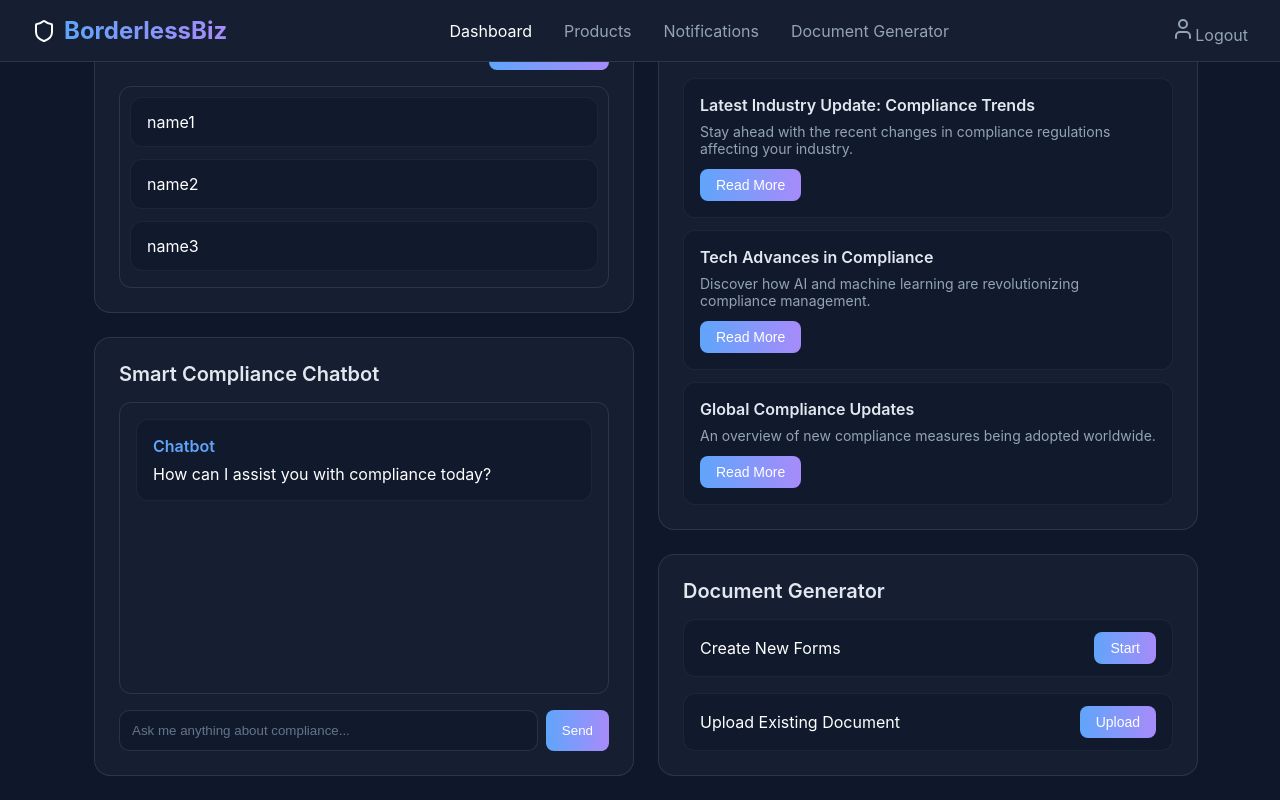
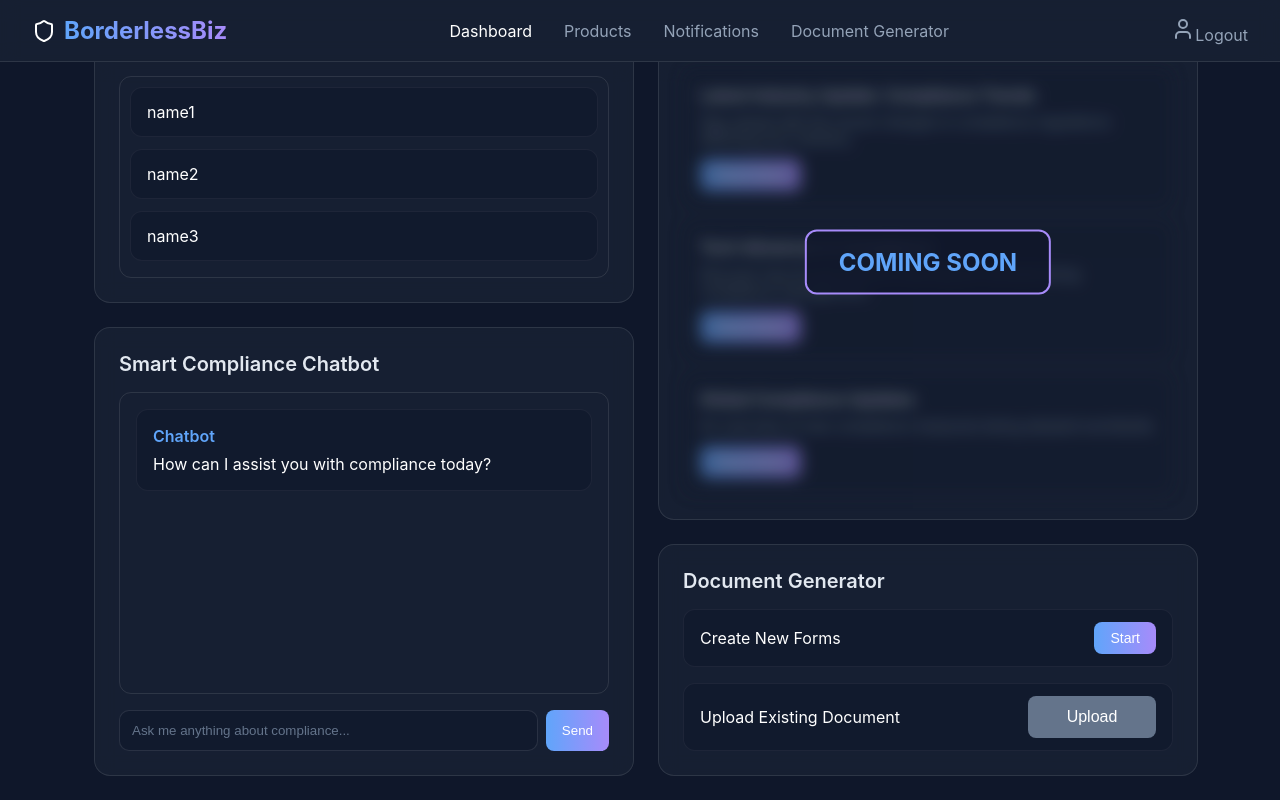
Before and after one commit to Gauravpadam/SPxT, a React (Create React App) app in the folder frontend/: page /dashboard in a window 1280 px wide. Built offline with nearby package versions, Linux system fonts and the light colour scheme; sample sign-in values are in the browser's storage.

Commit message:
feat: add hover effect to upload button with coming soon text

```diff
--- a/frontend/src/components/Dashboard.css
+++ b/frontend/src/components/Dashboard.css
@@ -260,7 +260,7 @@ body {
   border: 1px solid rgba(255, 255, 255, 0.1);
   border-radius: 12px;
   padding: 1rem;
-  max-height:300px;
+  max-height:400px;
   overflow-y: auto;
 }
 
@@ -421,3 +421,70 @@ body {
     width: 100%;
   }
 }
+/* Existing CSS remains the same, adding new styles for news section */
+.news-section {
+  position: relative;
+  overflow: hidden;
+}
+
+.news-container {
+  filter: blur(8px);
+  pointer-events: none;
+  opacity: 0.5;
+}
+
+.news-section::before {
+  content: 'COMING SOON';
+  position: absolute;
+  top: 50%;
+  left: 50%;
+  transform: translate(-50%, -50%);
+  background-color: rgba(15, 23, 42, 0.8);
+  color: #60A5FA;
+  padding: 1rem 2rem;
+  border-radius: 12px;
+  font-size: 1.5rem;
+  font-weight: bold;
+  z-index: 10;
+  border: 2px solid #A78BFA;
+  text-align: center;
+}
+
+/* Grey upload button styles */
+.action-btn.coming-soon {
+  position: relative;
+  overflow: hidden;
+  background: #64748b !important; /* Grey background */
+  padding: 0.75rem 1.5rem; /* Making button bigger */
+  font-size: 1rem; /* Slightly larger font */
+}
+
+.action-btn.coming-soon:hover {
+  background: #64748b !important; /* Keep grey on hover */
+}
+
+.action-btn.coming-soon span {
+  display: inline-block;
+  transition: opacity 0.3s ease;
+  min-width: 80px; /* Ensure consistent width */
+}
+
+.action-btn.coming-soon:hover span {
+  opacity: 0;
+}
+
+.action-btn.coming-soon::after {
+  content: 'Coming Soon';
+  position: absolute;
+  left: 50%;
+  top: 50%;
+  transform: translate(-50%, -50%);
+  opacity: 0;
+  transition: opacity 0.3s ease;
+  white-space: nowrap;
+  font-size: 1rem;
+}
+
+.action-btn.coming-soon:hover::after {
+  opacity: 1;
+}
--- a/frontend/src/components/Dashboard.js
+++ b/frontend/src/components/Dashboard.js
@@ -16,7 +16,7 @@ const Dashboard = () => {
       alert_description: "desc2"
     },
     {
-      alert_headline: 'name3',  // Changed from alert_name to alert_headline for consistency
+      alert_headline: 'name3',
       alert_description: "desc3"
     }
   ]);
@@ -147,8 +147,6 @@ const Dashboard = () => {
 
   };
 
-
-
   const handleViewAlerts = () => {
     navigate('/notifications');
 
@@ -216,11 +214,8 @@ const Dashboard = () => {
                   <p>{response.message}</p>
                 </div>
                 ))}
-                 {/* Invisible div for scrolling */}
                 <div ref={messagesEndRef} />
               </div>
-
-
 
               <form onSubmit={handleChatSubmit} className="chatbot-input-form">
                 <input
@@ -266,23 +261,13 @@ const Dashboard = () => {
               </div>
               <div className="generator-item">
                 <span>Upload Existing Document</span>
-                <input
-                  type="file"
-                  id="document-upload"
-                  hidden
-                  onChange={(e) => {
-                    const file = e.target.files[0];
-                    if (file) {
-                      // Handle the file upload logic
-                    }
-                  }}
-                />
                 <button
-                  className="action-btn"
-                  onClick={() => document.getElementById('document-upload').click()}
-                >
-                  Upload
-                </button>
+  className="action-btn coming-soon"
+  disabled
+  title=""
+>
+  <span>Upload</span>
+</button>
               </div>
             </div>
           </section>
```
